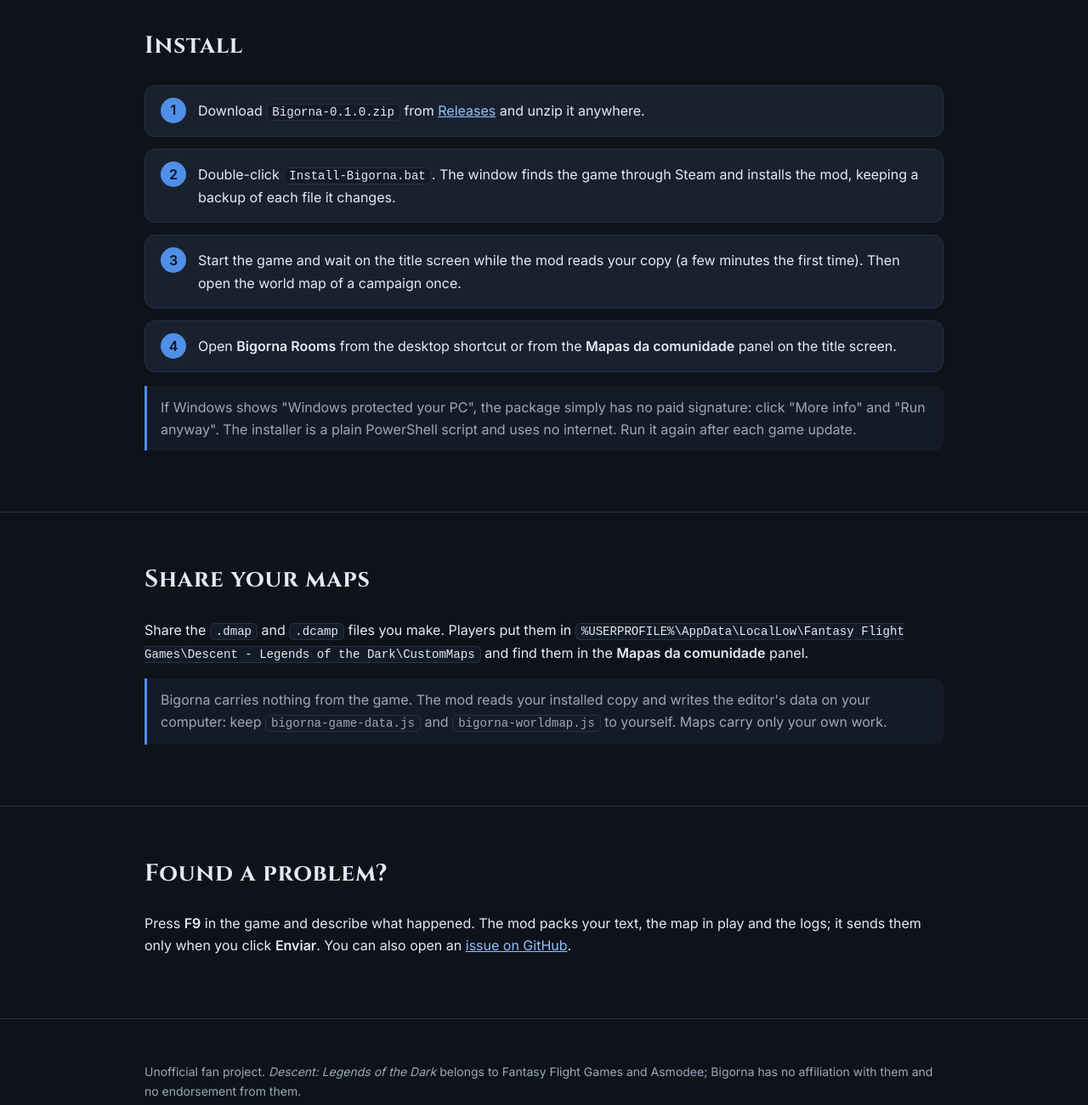
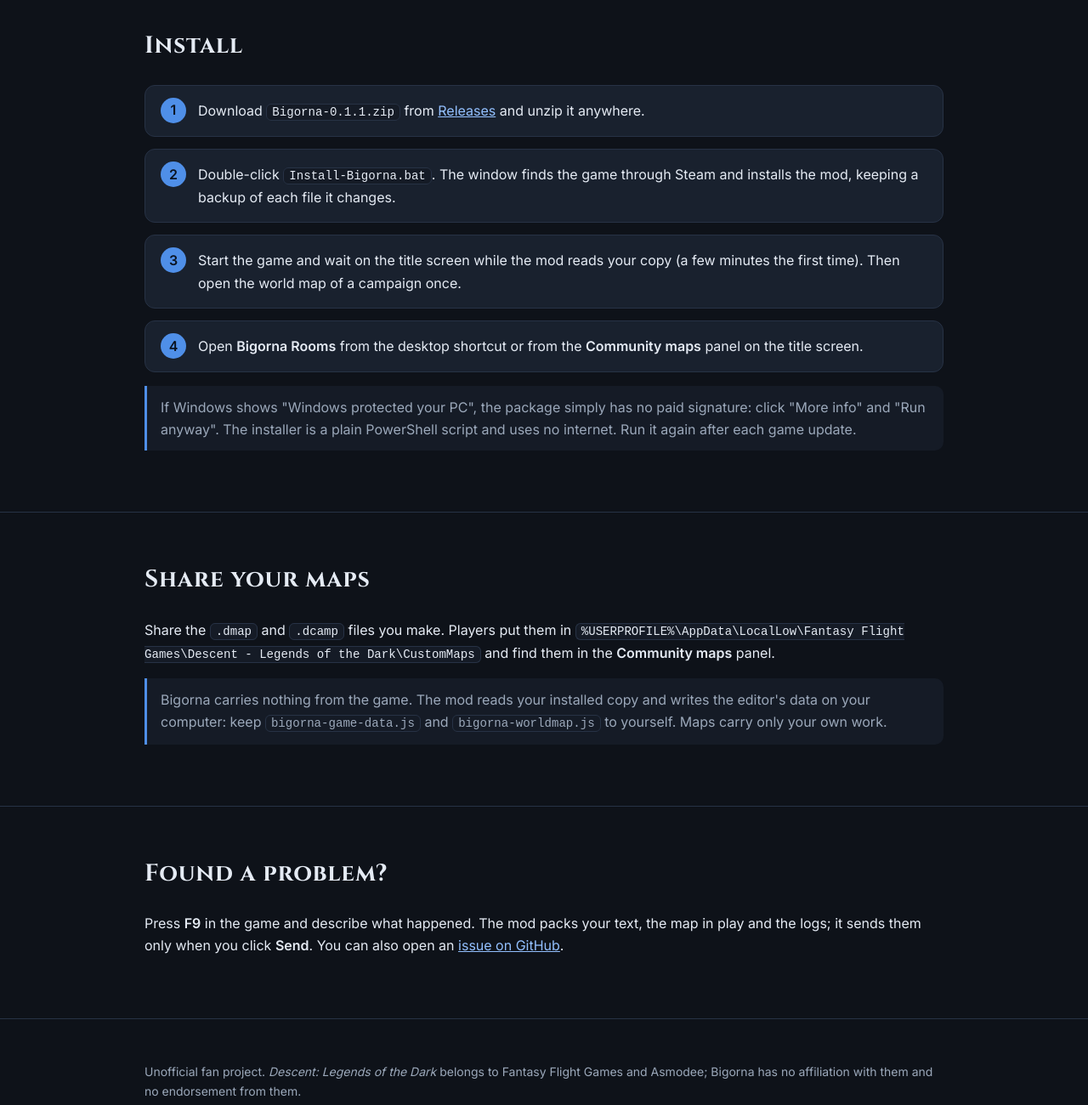
Before and after one commit to vcmatias/bigorna-descent, a plain HTML site: page docs/index.html in a window 1280 px wide. Shown: the part 1320-2620 px from the top of the page at 85% size. Drawn offline with Linux system fonts and the light colour scheme.

Commit message:
0.1.1: site

```diff
--- a/docs/index.html
+++ b/docs/index.html
@@ -73,7 +73,7 @@ html[lang=pt-BR] [data-en]{display:none}
     <a class="btn prim" href="https://github.com/vcmatias/bigorna-descent/releases/latest"><span data-en>Download for Windows</span><span data-pt>Baixar para Windows</span></a>
     <a class="btn" href="https://github.com/vcmatias/bigorna-descent"><span data-en>Source code</span><span data-pt>Código-fonte</span></a>
   </div>
-  <div class="versao"><span data-en>Version</span><span data-pt>Versão</span> 0.1.0 · <span data-en>requires the game on Steam</span><span data-pt>precisa do jogo na Steam</span></div>
+  <div class="versao"><span data-en>Version</span><span data-pt>Versão</span> 0.1.1 · <span data-en>English and Portuguese</span><span data-pt>português e inglês</span> · <span data-en>requires the game on Steam</span><span data-pt>precisa do jogo na Steam</span></div>
 </div></div>
 
 <section id="recursos"><div class="wrap">
@@ -103,10 +103,10 @@ html[lang=pt-BR] [data-en]{display:none}
 <section id="instalar"><div class="wrap">
   <h2 data-en>Install</h2><h2 data-pt>Instalar</h2>
   <ol class="passos">
-    <li><span data-en>Download <code>Bigorna-0.1.0.zip</code> from <a href="https://github.com/vcmatias/bigorna-descent/releases/latest">Releases</a> and unzip it anywhere.</span><span data-pt>Baixe o <code>Bigorna-0.1.0.zip</code> em <a href="https://github.com/vcmatias/bigorna-descent/releases/latest">Releases</a> e descompacte em qualquer pasta.</span></li>
+    <li><span data-en>Download <code>Bigorna-0.1.1.zip</code> from <a href="https://github.com/vcmatias/bigorna-descent/releases/latest">Releases</a> and unzip it anywhere.</span><span data-pt>Baixe o <code>Bigorna-0.1.1.zip</code> em <a href="https://github.com/vcmatias/bigorna-descent/releases/latest">Releases</a> e descompacte em qualquer pasta.</span></li>
     <li><span data-en>Double-click <code>Install-Bigorna.bat</code>. The window finds the game through Steam and installs the mod, keeping a backup of each file it changes.</span><span data-pt>Dê dois cliques em <code>Install-Bigorna.bat</code>. A janela acha o jogo pela Steam e instala o mod, com cópia de segurança de cada arquivo que muda.</span></li>
     <li><span data-en>Start the game and wait on the title screen while the mod reads your copy (a few minutes the first time). Then open the world map of a campaign once.</span><span data-pt>Abra o jogo e espere na tela de título enquanto o mod lê a sua cópia (alguns minutos na primeira vez). Depois abra uma vez o mapa-múndi de uma campanha.</span></li>
-    <li><span data-en>Open <b>Bigorna Rooms</b> from the desktop shortcut or from the <b>Mapas da comunidade</b> panel on the title screen.</span><span data-pt>Abra o <b>Bigorna Rooms</b> pelo atalho da Área de Trabalho ou pelo painel <b>Mapas da comunidade</b> na tela de título.</span></li>
+    <li><span data-en>Open <b>Bigorna Rooms</b> from the desktop shortcut or from the <b>Community maps</b> panel on the title screen.</span><span data-pt>Abra o <b>Bigorna Rooms</b> pelo atalho da Área de Trabalho ou pelo painel <b>Mapas da comunidade</b> na tela de título.</span></li>
   </ol>
   <p class="nota" data-en>If Windows shows "Windows protected your PC", the package simply has no paid signature: click "More info" and "Run anyway". The installer is a plain PowerShell script and uses no internet. Run it again after each game update.</p>
   <p class="nota" data-pt>Se o Windows mostrar "O Windows protegeu o computador", o pacote apenas está sem assinatura paga: clique em "Mais informações" e "Executar assim mesmo". O instalador é um script do PowerShell em texto simples e trabalha sem internet. Rode de novo depois de cada atualização do jogo.</p>
@@ -114,7 +114,7 @@ html[lang=pt-BR] [data-en]{display:none}
 
 <section id="compartilhar"><div class="wrap">
   <h2 data-en>Share your maps</h2><h2 data-pt>Compartilhe seus mapas</h2>
-  <p data-en>Share the <code>.dmap</code> and <code>.dcamp</code> files you make. Players put them in <code>%USERPROFILE%\AppData\LocalLow\Fantasy Flight Games\Descent - Legends of the Dark\CustomMaps</code> and find them in the <b>Mapas da comunidade</b> panel.</p>
+  <p data-en>Share the <code>.dmap</code> and <code>.dcamp</code> files you make. Players put them in <code>%USERPROFILE%\AppData\LocalLow\Fantasy Flight Games\Descent - Legends of the Dark\CustomMaps</code> and find them in the <b>Community maps</b> panel.</p>
   <p data-pt>Compartilhe os arquivos <code>.dmap</code> e <code>.dcamp</code> que fizer. Quem joga coloca em <code>%USERPROFILE%\AppData\LocalLow\Fantasy Flight Games\Descent - Legends of the Dark\CustomMaps</code> e encontra no painel <b>Mapas da comunidade</b>.</p>
   <p class="nota" data-en>Bigorna carries nothing from the game. The mod reads your installed copy and writes the editor's data on your computer: keep <code>bigorna-game-data.js</code> and <code>bigorna-worldmap.js</code> to yourself. Maps carry only your own work.</p>
   <p class="nota" data-pt>O Bigorna não traz nada do jogo. O mod lê a sua cópia instalada e grava os dados do editor no seu computador: guarde <code>bigorna-game-data.js</code> e <code>bigorna-worldmap.js</code> só para você. Os mapas levam só o trabalho de quem os fez.</p>
@@ -122,7 +122,7 @@ html[lang=pt-BR] [data-en]{display:none}
 
 <section id="problema"><div class="wrap">
   <h2 data-en>Found a problem?</h2><h2 data-pt>Achou um problema?</h2>
-  <p data-en>Press <b>F9</b> in the game and describe what happened. The mod packs your text, the map in play and the logs; it sends them only when you click <b>Enviar</b>. You can also open an <a href="https://github.com/vcmatias/bigorna-descent/issues">issue on GitHub</a>.</p>
+  <p data-en>Press <b>F9</b> in the game and describe what happened. The mod packs your text, the map in play and the logs; it sends them only when you click <b>Send</b>. You can also open an <a href="https://github.com/vcmatias/bigorna-descent/issues">issue on GitHub</a>.</p>
   <p data-pt>Aperte <b>F9</b> no jogo e conte o que aconteceu. O mod junta a sua explicação, o mapa em jogo e os registros, e só envia quando você clica em <b>Enviar</b>. Também dá para abrir uma <a href="https://github.com/vcmatias/bigorna-descent/issues">issue no GitHub</a>.</p>
 </div></section>
 
```
